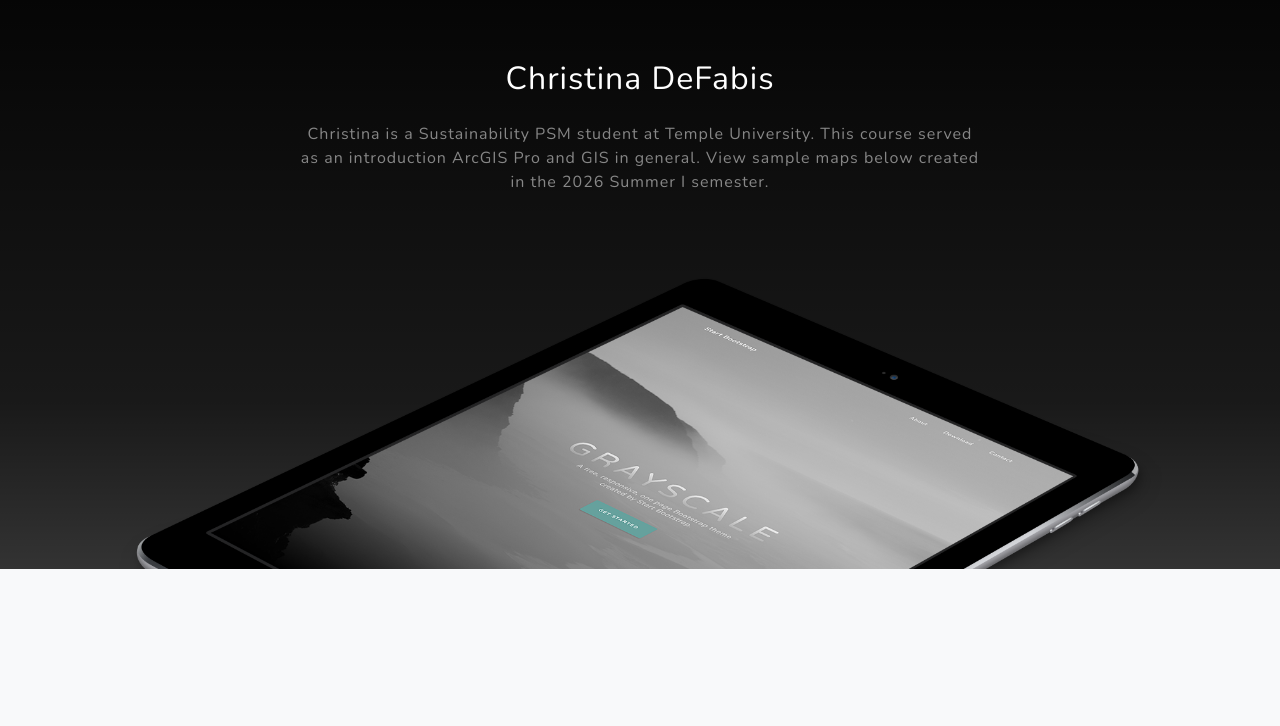
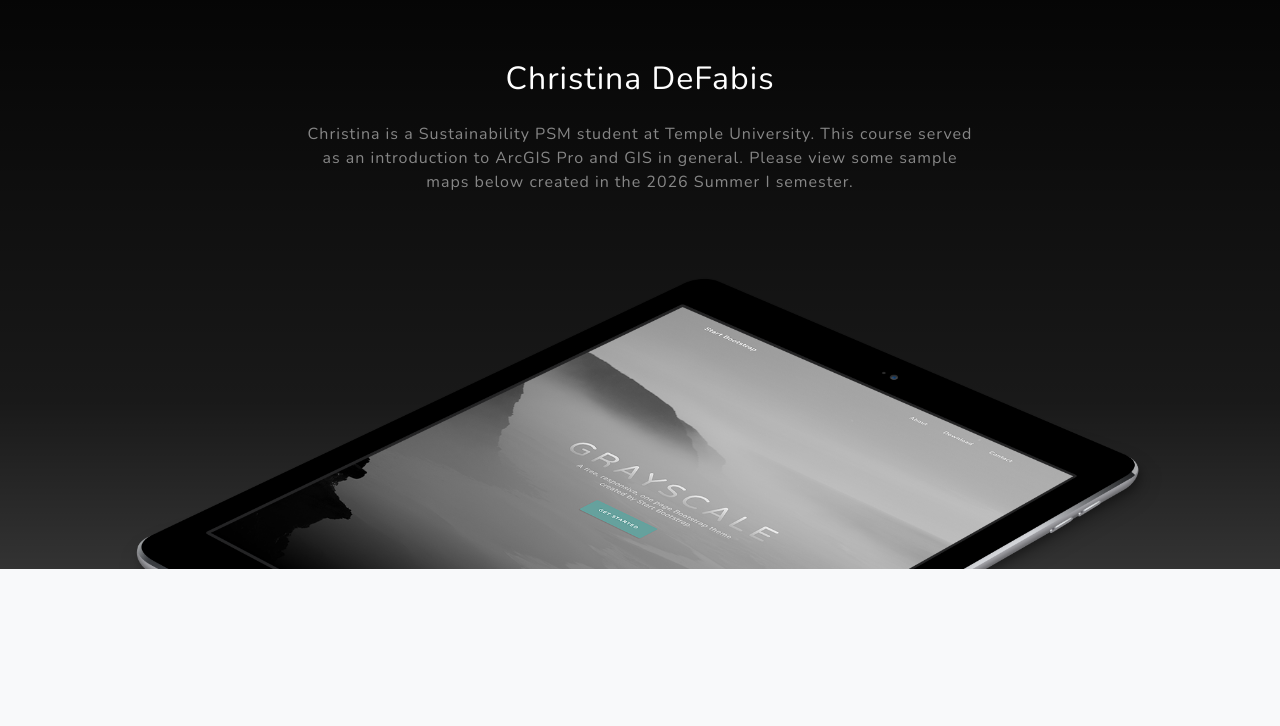
Before and after one commit to cdefabis/cdefabis, a plain HTML site: page index.html in a window 1280 px wide. Shown: the part 900-1626 px from the top of the page. Drawn offline with nearby package versions, Linux system fonts and the light colour scheme.

Commit message:
Update index.html

```diff
--- a/index.html
+++ b/index.html
@@ -52,7 +52,7 @@
                     <div class="col-lg-8">
                         <h2 class="text-white mb-4">Christina DeFabis</h2>
                         <p class="text-white-50">
-                            Christina is a Sustainability PSM student at Temple University. This course served as an introduction ArcGIS Pro and GIS in general. View sample maps below created in the 2026 Summer I semester.<a href="https://startbootstrap.com/theme/grayscale/"></a>
+                            Christina is a Sustainability PSM student at Temple University. This course served as an introduction to ArcGIS Pro and GIS in general. Please view some sample maps below created in the 2026 Summer I semester.<a href="https://startbootstrap.com/theme/grayscale/"></a>
 
                         </p>
                     </div>
@@ -185,7 +185,7 @@
                 <div class="social d-flex justify-content-center">
 
 
-                    <a class="mx-2" href="#!"><i class="fab fa-github"></i></a>
+
                 </div>
             </div>
         </section>
```
